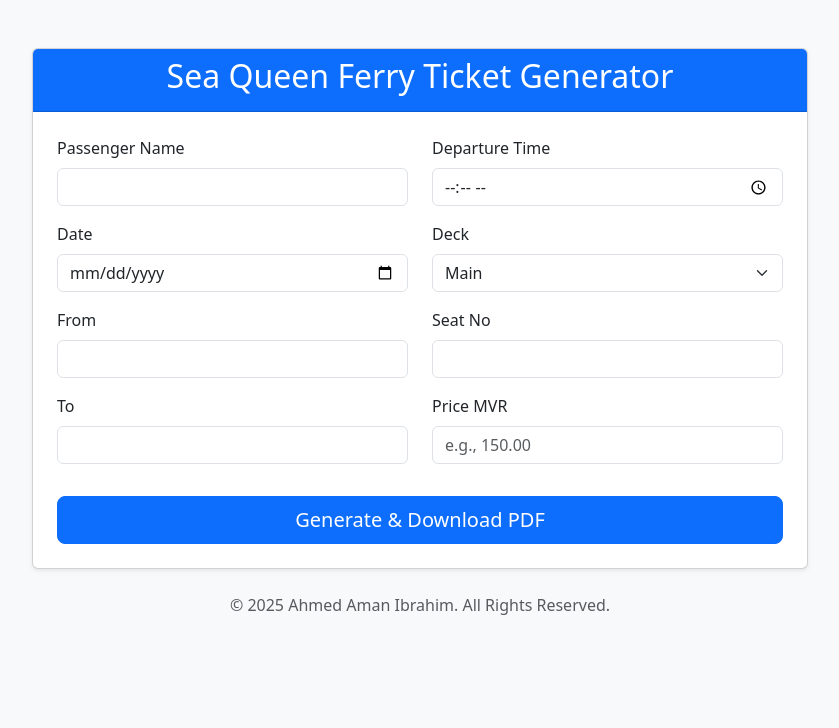
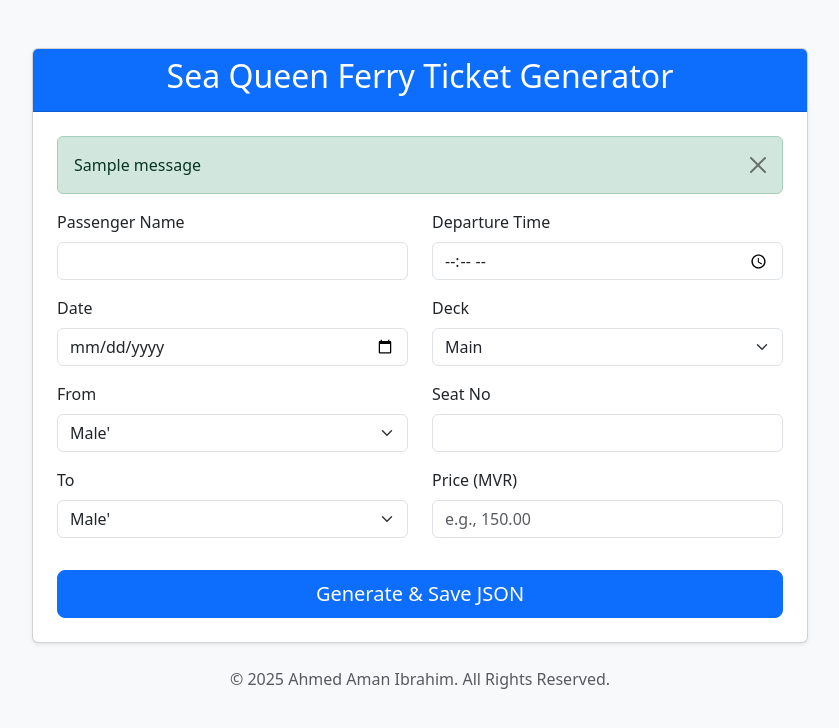
Before and after one commit to politecat314/seaqueen, a Flask app: page / in a window 1280 px wide. Shown: the top 728 px of the page, without its empty margins (220-1059 px from the left). Run offline with Flask 3, Linux system fonts and the light colour scheme; one stand-in notice (Sample message) is shown.

Commit message:
dropdown to select island

```diff
--- a/app.py
+++ b/app.py
@@ -40,6 +40,12 @@ def index():
                 "seat_no": request.form.get('seat_no'),
                 "price": request.form.get('price')
             }
+            # Handle the case where 'from_location' is 'Other'
+            if ticket_details["from_location"] == "Other":
+                ticket_details["from_location"] = request.form.get('from_location_other', 'Other')
+            # Handle the case where 'to_location' is 'Other'
+            if ticket_details["to_location"] == "Other":
+                ticket_details["to_location"] = request.form.get('to_location_other', 'Other')
 
             # 2. Generate dynamic filename
             name_parts = ticket_details["passenger_name"].split()
--- a/templates/index.html
+++ b/templates/index.html
@@ -9,6 +9,7 @@
         body { background-color: #f8f9fa; }
         .container { max-width: 800px; }
         .card-header { background-color: #0d6efd; color: white; }
+        .other-input { display: none; margin-top: 10px; }
     </style>
 </head>
 <body>
@@ -18,6 +19,18 @@
                 <h2>Sea Queen Ferry Ticket Generator</h2>
             </div>
             <div class="card-body p-4">
+
+                {% with messages = get_flashed_messages(with_categories=true) %}
+                    {% if messages %}
+                        {% for category, message in messages %}
+                            <div class="alert alert-{{ category }} alert-dismissible fade show" role="alert">
+                                {{ message }}
+                                <button type="button" class="btn-close" data-bs-dismiss="alert" aria-label="Close"></button>
+                            </div>
+                        {% endfor %}
+                    {% endif %}
+                {% endwith %}
+
                 <form method="POST" action="/">
                     <div class="row">
                         <div class="col-md-6">
@@ -31,11 +44,31 @@
                             </div>
                             <div class="mb-3">
                                 <label for="from_location" class="form-label">From</label>
-                                <input type="text" class="form-control" id="from_location" name="from_location" value="{{ request.cookies.get('last_from', '') }}" required>
+                                <select class="form-select" id="from_location" name="from_location" onchange="toggleOther('from', this.value)" required>
+                                    <option value="Male'" {% if request.cookies.get('last_from') == "Male'" %}selected{% endif %}>Male'</option>
+                                    <option value="Male' North Harbor" {% if request.cookies.get('last_from') == "Male' North Harbor" %}selected{% endif %}>Male' North Harbor</option>
+                                    <option value="Nilandhoo" {% if request.cookies.get('last_from') == "Nilandhoo" %}selected{% endif %}>Nilandhoo</option>
+                                    <option value="Magoodhoo" {% if request.cookies.get('last_from') == "Magoodhoo" %}selected{% endif %}>Magoodhoo</option>
+                                    <option value="Dharaboodhoo" {% if request.cookies.get('last_from') == "Dharaboodhoo" %}selected{% endif %}>Dharaboodhoo</option>
+                                    <option value="Feeali" {% if request.cookies.get('last_from') == "Feeali" %}selected{% endif %}>Feeali</option>
+                                    <option value="Biledhoo" {% if request.cookies.get('last_from') == "Biledhoo" %}selected{% endif %}>Biledhoo</option>
+                                    <option value="Other">Other...</option>
+                                </select>
+                                <input type="text" class="form-control other-input" id="from_location_other" name="from_location_other" placeholder="Enter departure island">
                             </div>
                             <div class="mb-3">
                                 <label for="to_location" class="form-label">To</label>
-                                <input type="text" class="form-control" id="to_location" name="to_location" value="{{ request.cookies.get('last_to', '') }}" required>
+                                <select class="form-select" id="to_location" name="to_location" onchange="toggleOther('to', this.value)" required>
+                                    <option value="Male'" {% if request.cookies.get('last_to') == "Male'" %}selected{% endif %}>Male'</option>
+                                    <option value="Male' North Harbor" {% if request.cookies.get('last_to') == "Male' North Harbor" %}selected{% endif %}>Male' North Harbor</option>
+                                    <option value="Nilandhoo" {% if request.cookies.get('last_to') == "Nilandhoo" %}selected{% endif %}>Nilandhoo</option>
+                                    <option value="Magoodhoo" {% if request.cookies.get('last_to') == "Magoodhoo" %}selected{% endif %}>Magoodhoo</option>
+                                    <option value="Dharaboodhoo" {% if request.cookies.get('last_to') == "Dharaboodhoo" %}selected{% endif %}>Dharaboodhoo</option>
+                                    <option value="Feeali" {% if request.cookies.get('last_to') == "Feeali" %}selected{% endif %}>Feeali</option>
+                                    <option value="Biledhoo" {% if request.cookies.get('last_to') == "Biledhoo" %}selected{% endif %}>Biledhoo</option>
+                                    <option value="Other">Other...</option>
+                                </select>
+                                <input type="text" class="form-control other-input" id="to_location_other" name="to_location_other" placeholder="Enter destination island">
                             </div>
                         </div>
 
@@ -57,14 +90,13 @@
                                 <input type="text" class="form-control" id="seat_no" name="seat_no" required>
                             </div>
                             <div class="mb-3">
-                                <label for="price" class="form-label">Price MVR</label>
-                                <input type="number" class="form-control" id="price" name="price"
-           required min="0" step="0.01" placeholder="e.g., 150.00">
+                                <label for="price" class="form-label">Price (MVR)</label>
+                                <input type="number" class="form-control" id="price" name="price" required min="0" step="0.01" placeholder="e.g., 150.00">
                             </div>
                         </div>
                     </div>
                     <div class="d-grid mt-3">
-                        <button type="submit" class="btn btn-primary btn-lg">Generate & Download PDF</button>
+                        <button type="submit" class="btn btn-primary btn-lg">Generate & Save JSON</button>
                     </div>
                 </form>
             </div>
@@ -73,5 +105,19 @@
             <p>&copy; 2025 Ahmed Aman Ibrahim. All Rights Reserved.</p>
         </footer>
     </div>
+
+    <script src="https://cdn.jsdelivr.net/npm/bootstrap@5.3.3/dist/js/bootstrap.bundle.min.js"></script>
+    <script>
+        function toggleOther(prefix, value) {
+            const otherInput = document.getElementById(prefix + '_location_other');
+            if (value === 'Other') {
+                otherInput.style.display = 'block';
+                otherInput.required = true;
+            } else {
+                otherInput.style.display = 'none';
+                otherInput.required = false;
+            }
+        }
+    </script>
 </body>
 </html>
```
